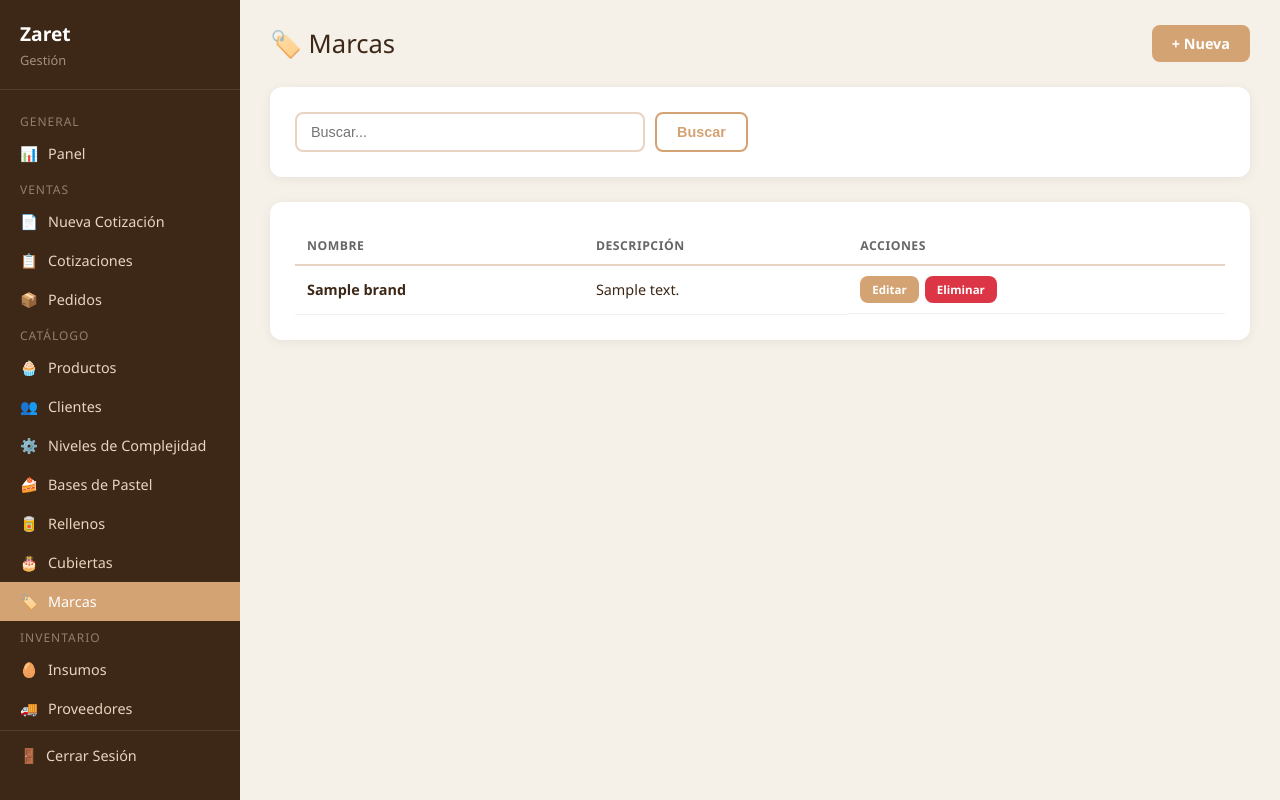
After one commit to neo1312/pasteleriayaz, a Django app: page /marcas/ in a window 1280 px wide. The commit adds this page. Run offline with Django 5.2, Linux system fonts and the light colour scheme; a user stored in the database is signed in; tables that the repository leaves empty hold one stand-in row (values such as "Sample post").

Commit message:
Add Brand model and product brand field

```diff
--- a/inventory/models.py
+++ b/inventory/models.py
@@ -199,6 +199,21 @@ class ToppingIngredient(models.Model):
         verbose_name_plural = "Ingredientes de Cubierta"
 
 
+class Brand(models.Model):
+    name = models.CharField(max_length=200, verbose_name="Nombre")
+    description = models.TextField(blank=True, verbose_name="Descripción")
+    created_at = models.DateTimeField(auto_now_add=True, verbose_name="Creado")
+    updated_at = models.DateTimeField(auto_now=True, verbose_name="Actualizado")
+
+    def __str__(self):
+        return self.name
+
+    class Meta:
+        ordering = ['name']
+        verbose_name = "Marca"
+        verbose_name_plural = "Marcas"
+
+
 class Product(models.Model):
     CATEGORY_CHOICES = [
         ('bread', 'Pan'),
@@ -236,6 +251,7 @@ class Product(models.Model):
     base_bread = models.ForeignKey(BaseBread, on_delete=models.PROTECT, null=True, blank=True, verbose_name="Base de pastel")
     filling = models.ForeignKey(Filling, on_delete=models.PROTECT, null=True, blank=True, verbose_name="Relleno")
     topping = models.ForeignKey(Topping, on_delete=models.PROTECT, null=True, blank=True, verbose_name="Cubierta")
+    brand = models.ForeignKey(Brand, on_delete=models.SET_NULL, null=True, blank=True, verbose_name="Marca")
     complexity_tier = models.ForeignKey(ComplexityTier, on_delete=models.SET_NULL, null=True, blank=True, verbose_name="Nivel de complejidad")
     base_labor_per_portion = models.DecimalField(max_digits=10, decimal_places=2, default=0, help_text="Mano de obra + overhead por porción (1 persona)", verbose_name="Mano de obra por porción")
     min_persons = models.PositiveIntegerField(default=1, verbose_name="Personas mínimas")
--- a/inventory/templates/control/base.html
+++ b/inventory/templates/control/base.html
@@ -273,6 +273,9 @@
             <a href="{% url 'topping_list' %}" class="{% if request.resolver_match.url_name == 'topping_list' or request.resolver_match.url_name == 'topping_create' or request.resolver_match.url_name == 'topping_edit' %}active{% endif %}">
                 🎂 <span>Cubiertas</span>
             </a>
+            <a href="{% url 'brand_list' %}" class="{% if request.resolver_match.url_name == 'brand_list' or request.resolver_match.url_name == 'brand_create' or request.resolver_match.url_name == 'brand_edit' %}active{% endif %}">
+                🏷️ <span>Marcas</span>
+            </a>
 
             <div class="nav-section">Inventario</div>
             <a href="{% url 'rawproduct_list' %}" class="{% if request.resolver_match.url_name == 'rawproduct_list' %}active{% endif %}">
--- /dev/null
+++ b/inventory/templates/control/brand_list.html
@@ -0,0 +1,36 @@
+{% extends 'control/base.html' %}
+{% block title %}Marcas - Pastelería Yaz{% endblock %}
+{% block page_title %}🏷️ Marcas{% endblock %}
+{% block header_actions %}
+<a href="{% url 'brand_create' %}" class="btn btn-primary">+ Nueva</a>
+{% endblock %}
+
+{% block content %}
+<div class="card">
+    <form method="get" class="search-bar" style="margin-bottom:0;">
+        <input type="text" name="search" placeholder="Buscar..." value="{{ search }}">
+        <button type="submit" class="btn btn-outline">Buscar</button>
+    </form>
+</div>
+<div class="card">
+    {% if brands %}
+    <table>
+        <thead><tr><th>Nombre</th><th>Descripción</th><th>Acciones</th></tr></thead>
+        <tbody>
+            {% for b in brands %}
+            <tr>
+                <td><strong>{{ b.name }}</strong></td>
+                <td>{{ b.description|default:'—'|truncatechars:80 }}</td>
+                <td class="actions">
+                    <a href="{% url 'brand_edit' b.id %}" class="btn btn-sm btn-primary">Editar</a>
+                    <a href="{% url 'brand_delete' b.id %}" class="btn btn-sm btn-danger" onclick="return confirm('¿Eliminar {{ b.name }}?')">Eliminar</a>
+                </td>
+            </tr>
+            {% endfor %}
+        </tbody>
+    </table>
+    {% else %}
+    <div class="empty-state"><div class="icon">🏷️</div><h3>No hay marcas</h3></div>
+    {% endif %}
+</div>
+{% endblock %}
--- a/inventory/templates/control/product_list.html
+++ b/inventory/templates/control/product_list.html
@@ -26,6 +26,7 @@
             <tr>
                 <th>Nombre</th>
                 <th>Categoría</th>
+                <th>Marca</th>
                 <th>Componentes</th>
                 <th>Costo</th>
                 <th>Precio</th>
@@ -39,6 +40,7 @@
             <tr>
                 <td><strong>{{ p.name }}</strong></td>
                 <td><span class="badge" style="background:#fae8d6;color:#8b6914;">{{ p.get_category_display }}</span></td>
+                <td>{{ p.brand.name|default:'—' }}</td>
                 <td style="font-size:0.85em;">
                     {% if p.category == 'cake' and p.base_bread %}
                         Base: {{ p.base_bread.name }}<br>
--- a/inventory/urls.py
+++ b/inventory/urls.py
@@ -62,6 +62,12 @@ urlpatterns = [
     path('cubiertas/<int:pk>/editar/', views.topping_edit, name='topping_edit'),
     path('cubiertas/<int:pk>/eliminar/', views.topping_delete, name='topping_delete'),
 
+    # Marcas
+    path('marcas/', views.brand_list, name='brand_list'),
+    path('marcas/nueva/', views.brand_create, name='brand_create'),
+    path('marcas/<int:pk>/editar/', views.brand_edit, name='brand_edit'),
+    path('marcas/<int:pk>/eliminar/', views.brand_delete, name='brand_delete'),
+
     # Compras
     path('compras/', views.purchase_list, name='purchase_list'),
     path('compras/nueva/', views.purchase_create, name='purchase_create'),
--- a/inventory/views.py
+++ b/inventory/views.py
@@ -8,7 +8,7 @@ from django.db.models import Sum, Count, Q, F
 from decimal import Decimal
 from datetime import datetime, timedelta
 import json
-from .models import Product, Order, Purchase, RawProduct, Client, Quote, ProviderCatalog, ComplexityTier, Provider, BaseBread, Filling, Topping
+from .models import Product, Order, Purchase, RawProduct, Client, Quote, ProviderCatalog, ComplexityTier, Provider, BaseBread, Filling, Topping, Brand
 
 
 def product_gallery(request):
@@ -201,11 +201,12 @@ def product_create(request):
     breads = BaseBread.objects.filter(is_available=True)
     fillings = Filling.objects.filter(is_available=True)
     toppings = Topping.objects.filter(is_available=True)
+    brands = Brand.objects.order_by('name')
     if request.method == 'POST':
         name = request.POST.get('name', '').strip()
         if not name:
             messages.error(request, 'El nombre es obligatorio.')
-            return render(request, 'control/product_form.html', {'form': request.POST, 'tiers': tiers, 'breads': breads, 'fillings': fillings, 'toppings': toppings})
+            return render(request, 'control/product_form.html', {'form': request.POST, 'tiers': tiers, 'breads': breads, 'fillings': fillings, 'toppings': toppings, 'brands': brands})
         product = Product(
             name=name,
             category=request.POST.get('category', 'other'),
@@ -219,6 +220,8 @@ def product_create(request):
             product.filling_id = int(request.POST['filling'])
         if request.POST.get('topping'):
             product.topping_id = int(request.POST['topping'])
+        if request.POST.get('brand'):
+            product.brand_id = int(request.POST['brand'])
         if request.POST.get('complexity_tier'):
             product.complexity_tier_id = int(request.POST['complexity_tier'])
         if request.POST.get('base_labor_per_portion'):
@@ -230,7 +233,7 @@ def product_create(request):
         product.save()
         messages.success(request, f'Producto "{product.name}" creado.')
         return redirect('product_list')
-    return render(request, 'control/product_form.html', {'tiers': tiers, 'breads': breads, 'fillings': fillings, 'toppings': toppings})
+    return render(request, 'control/product_form.html', {'tiers': tiers, 'breads': breads, 'fillings': fillings, 'toppings': toppings, 'brands': brands})
 
 
 @login_required
@@ -240,6 +243,7 @@ def product_edit(request, pk):
     breads = BaseBread.objects.filter(is_available=True)
     fillings = Filling.objects.filter(is_available=True)
     toppings = Topping.objects.filter(is_available=True)
+    brands = Brand.objects.order_by('name')
     if request.method == 'POST':
         product.name = request.POST.get('name', product.name)
         product.category = request.POST.get('category', product.category)
@@ -248,6 +252,7 @@ def product_edit(request, pk):
         product.base_bread_id = request.POST.get('base_bread') or None
         product.filling_id = request.POST.get('filling') or None
         product.topping_id = request.POST.get('topping') or None
+        product.brand_id = request.POST.get('brand') or None
         product.complexity_tier_id = request.POST.get('complexity_tier') or None
         product.base_labor_per_portion = Decimal(request.POST.get('base_labor_per_portion', '0'))
         product.min_persons = int(request.POST.get('min_persons', '1'))
@@ -256,7 +261,7 @@ def product_edit(request, pk):
         product.save()
         messages.success(request, f'Producto "{product.name}" actualizado.')
         return redirect('product_list')
-    return render(request, 'control/product_form.html', {'form': product, 'object': product, 'tiers': tiers, 'breads': breads, 'fillings': fillings, 'toppings': toppings})
+    return render(request, 'control/product_form.html', {'form': product, 'object': product, 'tiers': tiers, 'breads': breads, 'fillings': fillings, 'toppings': toppings, 'brands': brands})
 
 
 @login_required
@@ -680,6 +685,52 @@ def topping_delete(request, pk):
     return render(request, 'control/confirm_delete.html', {'object': t, 'cancel_url': 'topping_list'})
 
 
+# ── Brand CRUD ───────────────────────────────────────────────────────────────
+
+@login_required
+def brand_list(request):
+    brands = Brand.objects.order_by('name')
+    search = request.GET.get('search', '')
+    if search:
+        brands = brands.filter(name__icontains=search)
+    return render(request, 'control/brand_list.html', {'brands': brands, 'search': search})
+
+
+@login_required
+def brand_create(request):
+    if request.method == 'POST':
+        b = Brand(
+            name=request.POST.get('name', '').strip(),
+            description=request.POST.get('description', '').strip(),
+        )
+        b.save()
+        messages.success(request, f'Marca "{b.name}" creada.')
+        return redirect('brand_list')
+    return render(request, 'control/brand_form.html')
+
+
+@login_required
+def brand_edit(request, pk):
+    b = get_object_or_404(Brand, pk=pk)
+    if request.method == 'POST':
+        b.name = request.POST.get('name', b.name)
+        b.description = request.POST.get('description', b.description)
+        b.save()
+        messages.success(request, f'Marca "{b.name}" actualizada.')
+        return redirect('brand_list')
+    return render(request, 'control/brand_form.html', {'object': b})
+
+
+@login_required
+def brand_delete(request, pk):
+    b = get_object_or_404(Brand, pk=pk)
+    if request.method == 'POST':
+        b.delete()
+        messages.success(request, 'Marca eliminada.')
+        return redirect('brand_list')
+    return render(request, 'control/confirm_delete.html', {'object': b, 'cancel_url': 'brand_list'})
+
+
 # ── Purchases CRUD ───────────────────────────────────────────────────────────
 
 @login_required
```
Also changed, not shown: inventory/admin.py (+13 -4 lines), inventory/templates/control/brand_form.html (added, +23 -0 lines), inventory/templates/control/product_form.html (+9 -0 lines), inventory/migrations/0022_brand_product_brand.py (added).
